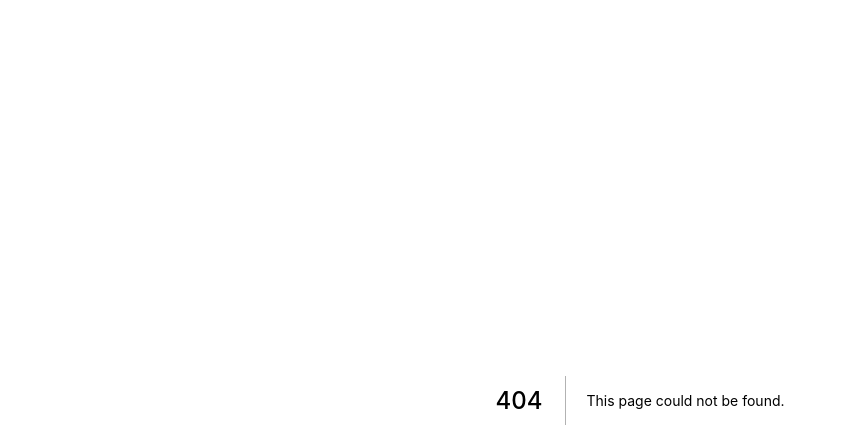
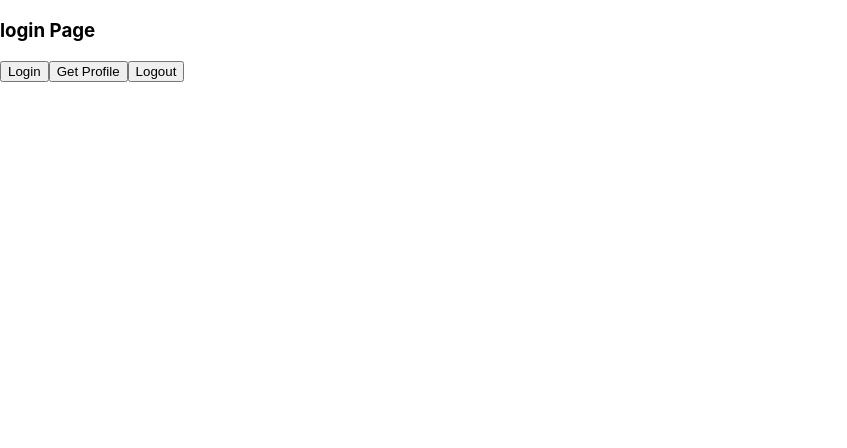
Before and after one commit to thangvu-dona/nextjs-basic-app, a Next.js app: page /login in a window 1280 px wide. Before the commit this address had no page. Shown: the top 448 px of the page, without its empty margins (0-847 px from the left). Built offline with nearby package versions, Linux system fonts and the light colour scheme.

Commit message:
03-06 Integrate API for Login Page
- create Login Page
- communicate Api through axiosClient.

```diff
--- /dev/null
+++ b/api-client/auth-api.ts
@@ -0,0 +1,14 @@
+import axiosClient from './axios-client'
+import { LoginPayload } from '@/models/index'
+
+export const authApi = {
+  login(payload: LoginPayload) {
+    return axiosClient.post('/login', payload)
+  },
+  logout() {
+    return axiosClient.post('/logout')
+  },
+  getProfile() {
+    return axiosClient.get('/profile')
+  },
+}
--- /dev/null
+++ b/api-client/axios-client.ts
@@ -0,0 +1,36 @@
+import axios from 'axios'
+
+const axiosClient = axios.create({
+  baseURL: '/api', // use the same domain
+  headers: {
+    'Content-Type': 'application/json',
+  },
+})
+
+// Add a request interceptor
+axiosClient.interceptors.request.use(
+  function (config) {
+    // Do something before request is sent
+    return config
+  },
+  function (error) {
+    // Do something with request error
+    return Promise.reject(error)
+  },
+)
+
+// Add a response interceptor
+axiosClient.interceptors.response.use(
+  function (response) {
+    // Any status code that lie within the range of 2xx cause this function to trigger
+    // Do something with response data
+    return response.data
+  },
+  function (error) {
+    // Any status codes that falls outside the range of 2xx cause this function to trigger
+    // Do something with response error
+    return Promise.reject(error)
+  },
+)
+
+export default axiosClient
--- /dev/null
+++ b/api-client/index.ts
@@ -0,0 +1 @@
+export * from './auth-api'
--- /dev/null
+++ b/models/auth.ts
@@ -0,0 +1,4 @@
+export interface LoginPayload {
+  username: string
+  password: string
+}
--- /dev/null
+++ b/models/index.ts
@@ -0,0 +1,2 @@
+// export * from './common'
+export * from './auth'
--- a/package.json
+++ b/package.json
@@ -9,6 +9,7 @@
     "lint": "next lint"
   },
   "dependencies": {
+    "axios": "^1.6.2",
     "cookies": "^0.8.0",
     "dotenv": "^16.3.1",
     "http-proxy": "^1.18.1",
@@ -17,6 +18,7 @@
     "react-dom": "17.0.2"
   },
   "devDependencies": {
+    "@types/axios": "^0.14.0",
     "@types/cookies": "^0.7.10",
     "@types/http-proxy": "^1.17.14",
     "@types/react": "17.0.20",
--- /dev/null
+++ b/pages/login.tsx
@@ -0,0 +1,37 @@
+import * as React from 'react'
+import { authApi } from '@/api/index'
+
+export default function Login() {
+  async function handleLoginClick() {
+    try {
+      await authApi.login({
+        username: 'testtt',
+        password: '123123',
+      })
+    } catch (error) {
+      console.log('Failed to login.', error)
+    }
+  }
+  async function handleGetProfileClick() {
+    try {
+      await authApi.getProfile()
+    } catch (error) {
+      console.log('Failed to get profile.', error)
+    }
+  }
+  async function handleLogoutClick() {
+    try {
+      await authApi.logout()
+    } catch (error) {
+      console.log('Failed to logout.')
+    }
+  }
+  return (
+    <div>
+      <h3>login Page</h3>
+      <button onClick={handleLoginClick}>Login</button>
+      <button onClick={handleGetProfileClick}>Get Profile</button>
+      <button onClick={handleLogoutClick}>Logout</button>
+    </div>
+  )
+}
--- a/tsconfig.json
+++ b/tsconfig.json
@@ -19,6 +19,8 @@
       "@/styles/*": ["./styles/*"],
       "@/constants/*": ["./constants/*"],
       "@/hooks/*": ["./hooks/*"],
+      "@/models/*": ["./models/*"],
+      "@/api/*": ["./api-client/*"],
     }
   },
   "include": ["next-env.d.ts", "**/*.ts", "**/*.tsx"],
```
Also changed, not shown: models/common.ts (added), 1 other file (tests, documents, lock files or other folders).
